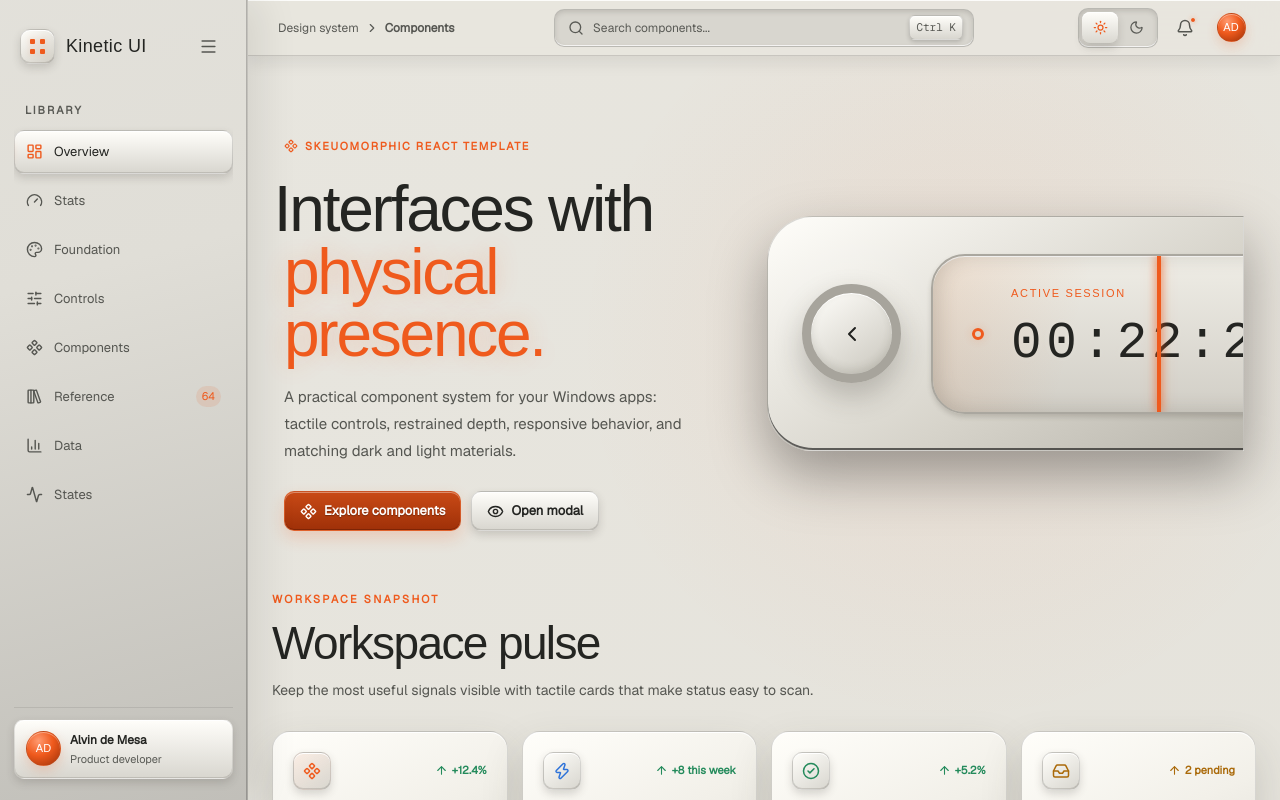
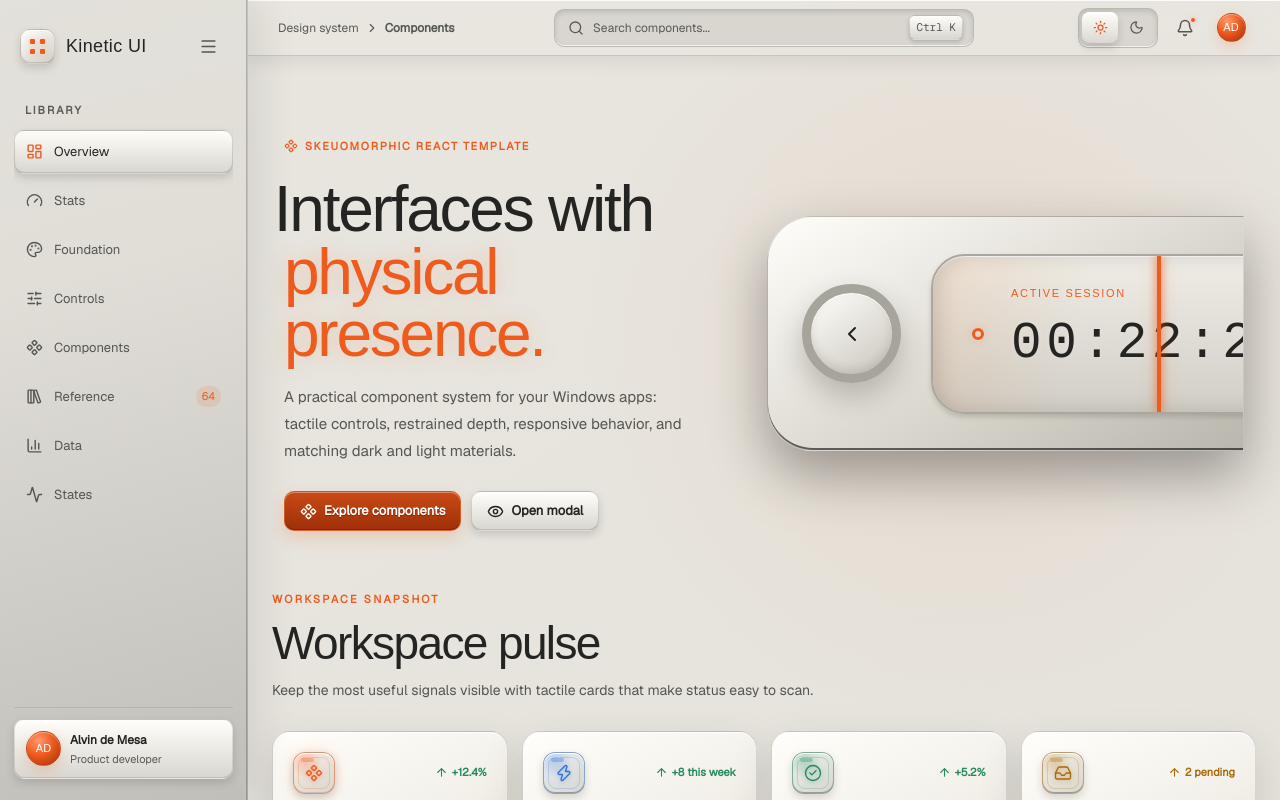
Before and after one commit to alvindemesadev/kinetic-ui, a React (Vite) app: page / in a window 1280 px wide. Shown: the top 800 px of the page. Built offline with nearby package versions, Linux system fonts and the light colour scheme; a web font is replaced by a local one.

Commit message:
style: refine stat card icon badges

```diff
--- a/src/styles/components/showcase-layout.css
+++ b/src/styles/components/showcase-layout.css
@@ -994,32 +994,92 @@ kbd {
   gap: 12px;
 }
 .stat-card-icon {
-  width: 38px;
-  height: 38px;
+  position: relative;
+  width: 42px;
+  height: 42px;
   display: grid;
   place-items: center;
-  border: 1px solid var(--border);
-  border-radius: var(--kinetic-radius-control);
-  color: var(--text-muted);
-  background: linear-gradient(145deg, var(--surface-top), var(--surface-bottom));
-  box-shadow: var(--shadow-control);
+  overflow: hidden;
+  border: 1px solid color-mix(in srgb, var(--border) 82%, var(--foreground) 10%);
+  border-radius: 12px;
+  color: var(--text-muted);
+  background:
+    radial-gradient(circle at 28% 20%, color-mix(in srgb, white 18%, transparent), transparent 34%),
+    linear-gradient(145deg, var(--surface-top), var(--surface-inset));
+  box-shadow:
+    var(--shadow-control),
+    inset 0 1px 0 rgba(255, 255, 255, 0.26),
+    inset 0 -1px 0 rgba(0, 0, 0, 0.2);
+}
+.stat-card-icon::before {
+  position: absolute;
+  inset: 4px;
+  border: 1px solid color-mix(in srgb, currentColor 30%, transparent);
+  border-radius: 8px;
+  content: "";
+  opacity: 0.72;
+  pointer-events: none;
+}
+.stat-card-icon::after {
+  position: absolute;
+  top: 5px;
+  left: 7px;
+  width: 13px;
+  height: 4px;
+  border-radius: var(--kinetic-radius-pill);
+  background: color-mix(in srgb, currentColor 42%, transparent);
+  content: "";
+  opacity: 0.75;
+  pointer-events: none;
+}
+.stat-card-icon > svg {
+  position: relative;
+  z-index: 1;
+  filter: drop-shadow(0 1px 2px color-mix(in srgb, currentColor 42%, transparent));
+  stroke-width: 1.8;
 }
 .stat-card-icon.orange {
   color: var(--accent);
-  background: linear-gradient(
-    145deg,
-    color-mix(in srgb, var(--accent-soft) 70%, var(--surface-top)),
-    var(--surface-bottom)
-  );
+  border-color: color-mix(in srgb, var(--accent) 40%, var(--border));
+  background:
+    radial-gradient(circle at 28% 20%, color-mix(in srgb, var(--accent) 27%, transparent), transparent 38%),
+    linear-gradient(
+      145deg,
+      color-mix(in srgb, var(--accent-soft) 80%, var(--surface-top)),
+      var(--surface-inset)
+    );
+  box-shadow:
+    var(--shadow-control),
+    0 0 14px color-mix(in srgb, var(--accent) 18%, transparent),
+    inset 0 1px 0 rgba(255, 255, 255, 0.26);
 }
 .stat-card-icon.blue {
   color: var(--info);
+  border-color: color-mix(in srgb, var(--info) 38%, var(--border));
+  background:
+    radial-gradient(circle at 28% 20%, color-mix(in srgb, var(--info) 25%, transparent), transparent 38%),
+    linear-gradient(145deg, color-mix(in srgb, var(--info) 12%, var(--surface-top)), var(--surface-inset));
 }
 .stat-card-icon.green {
   color: var(--success);
+  border-color: color-mix(in srgb, var(--success) 38%, var(--border));
+  background:
+    radial-gradient(circle at 28% 20%, color-mix(in srgb, var(--success) 24%, transparent), transparent 38%),
+    linear-gradient(145deg, color-mix(in srgb, var(--success) 12%, var(--surface-top)), var(--surface-inset));
 }
 .stat-card-icon.amber {
   color: var(--warning);
+  border-color: color-mix(in srgb, var(--warning) 38%, var(--border));
+  background:
+    radial-gradient(circle at 28% 20%, color-mix(in srgb, var(--warning) 24%, transparent), transparent 38%),
+    linear-gradient(145deg, color-mix(in srgb, var(--warning) 12%, var(--surface-top)), var(--surface-inset));
+}
+.stat-card:hover .stat-card-icon {
+  transform: translateY(-1px);
+  box-shadow:
+    var(--shadow-control),
+    0 0 16px color-mix(in srgb, currentColor 22%, transparent),
+    inset 0 1px 0 rgba(255, 255, 255, 0.3);
 }
 .stat-card-trend {
   display: inline-flex;
```
